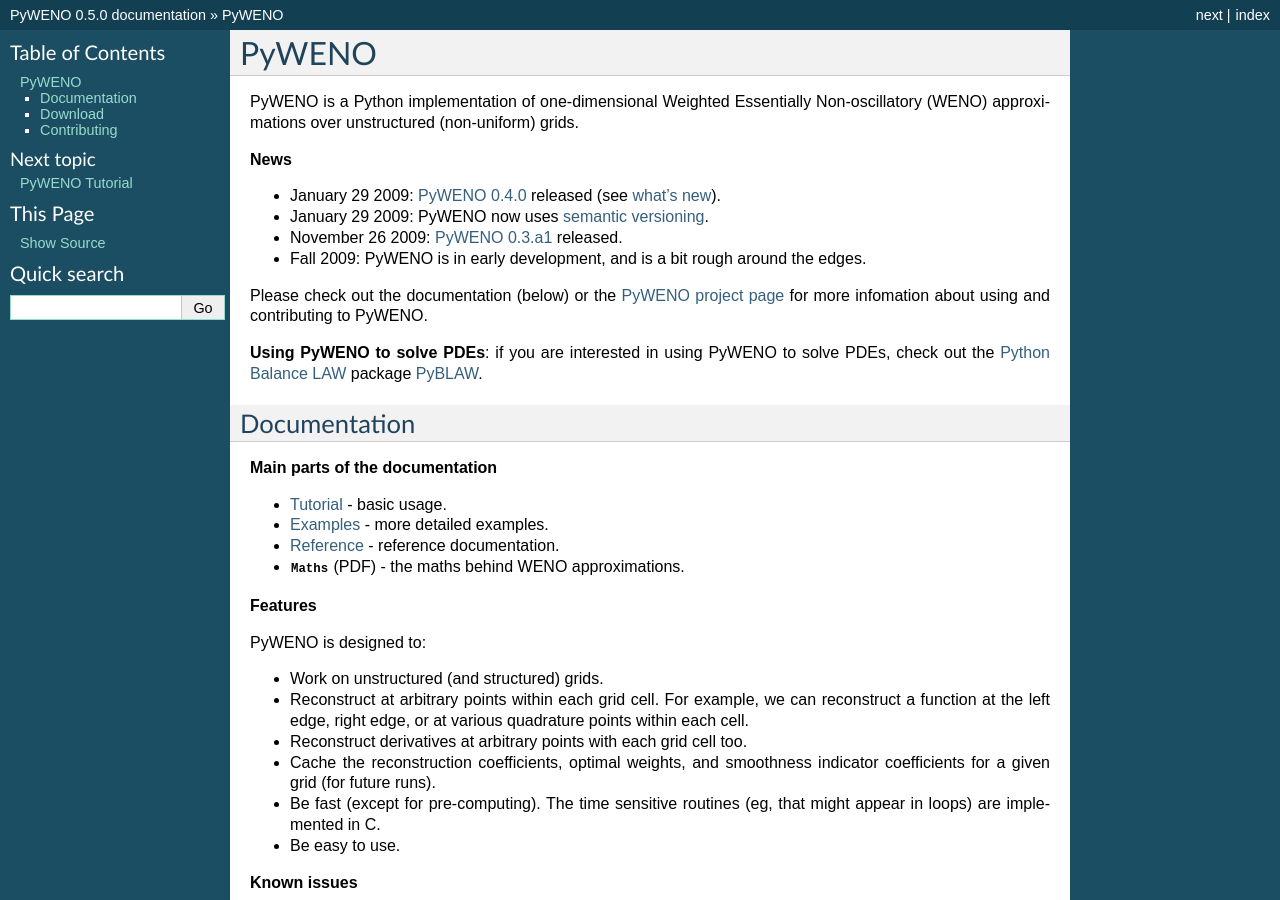
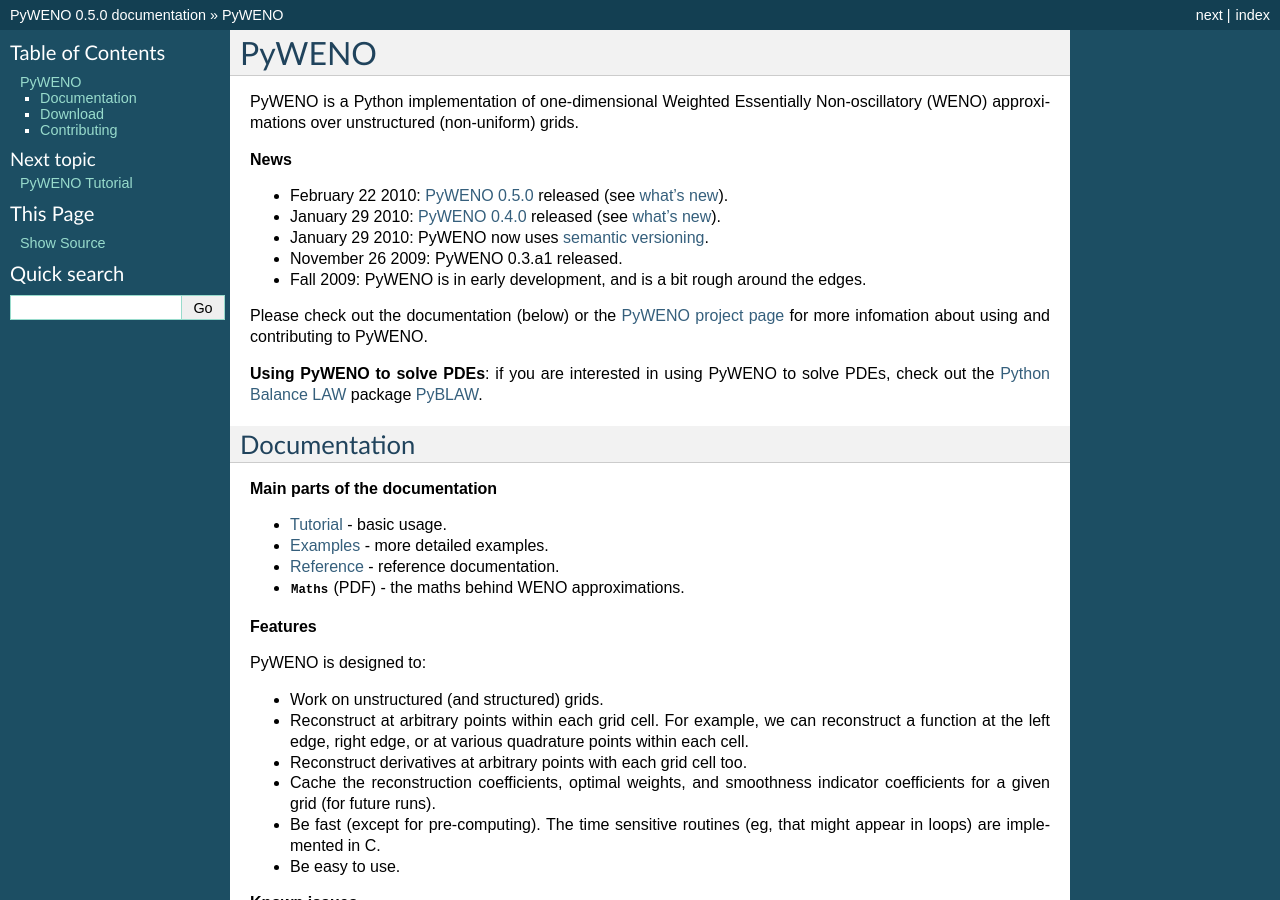
Before and after one commit to memmett/PyWENO, a Sphinx documentation site: the page built from docs/index.rst, in a window 1280 px wide and 900 px high. Built offline with Sphinx 7.4.7, drawn with Linux system fonts in a browser that asks for light colours; formulas are drawn with MathJax 3; the version number is read from the project's files by our own code.

Commit message:
Announce PyWENO 0.5.0.

```diff
--- a/docs/index.rst
+++ b/docs/index.rst
@@ -7,9 +7,10 @@
 
 **News**
 
-* January 29 2009: `PyWENO 0.4.0`_ released (see :doc:`what's new <whatsnew>`).
-* January 29 2009: PyWENO now uses `semantic versioning`_.
-* November 26 2009: `PyWENO 0.3.a1`_ released.
+* February 22 2010: `PyWENO 0.5.0`_ released (see :doc:`what's new <whatsnew>`).
+* January 29 2010: `PyWENO 0.4.0`_ released (see :doc:`what's new <whatsnew>`).
+* January 29 2010: PyWENO now uses `semantic versioning`_.
+* November 26 2009: PyWENO 0.3.a1 released.
 * Fall 2009: PyWENO is in early development, and is a bit rough around
   the edges.
 
@@ -103,5 +104,5 @@
 .. _`semantic versioning`: http://semver.org/
 .. _`PyBLAW`: http://memmett.github.com/PyBLAW
 .. _`Python Balance LAW`: http://memmett.github.com/PyBLAW
-.. _`PyWENO 0.3.a1`: http://cloud.github.com/downloads/memmett/PyWENO/PyWENO-0.3.a1.tar.gz
 .. _`PyWENO 0.4.0`: http://cloud.github.com/downloads/memmett/PyWENO/PyWENO-0.4.0.tar.gz
+.. _`PyWENO 0.5.0`: http://cloud.github.com/downloads/memmett/PyWENO/PyWENO-0.5.0.tar.gz
--- a/docs/whatsnew.rst
+++ b/docs/whatsnew.rst
@@ -1,5 +1,9 @@
 What's new in PyWENO
 ====================
+
+**New in v0.5.0:**
+
+* partial domain support for smoothness and reconstruction routines
 
 **New in v0.4.0:**
 
```
